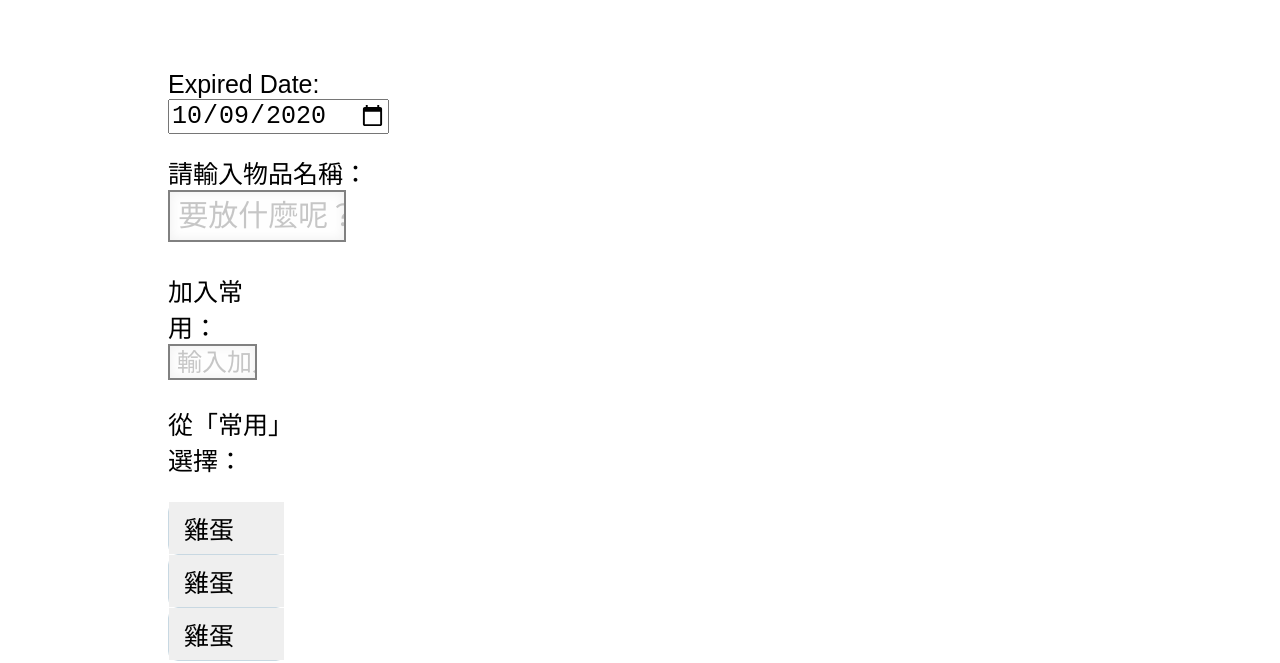
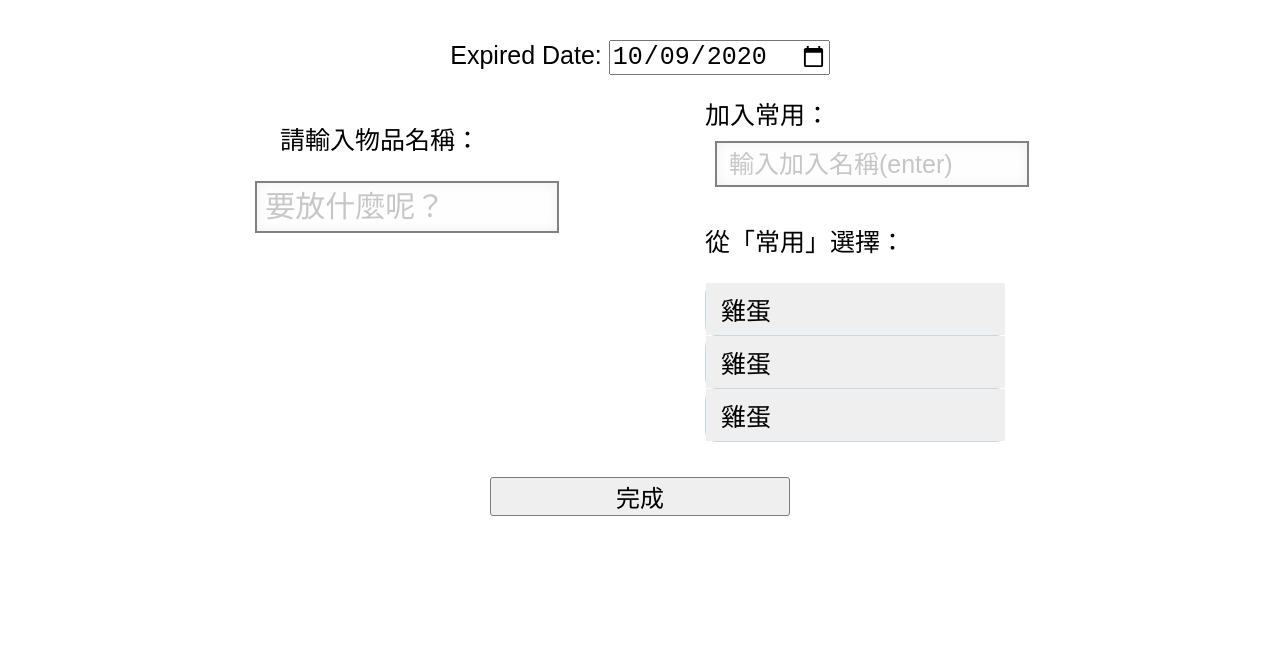
Before and after one commit to Lauren505/pantry, a plain HTML site: page templates/add.html in a window 1280 px wide. Shown: the part 156-819 px from the top of the page. Drawn offline with Linux system fonts and the light colour scheme; files that its build step writes are made by us from their sources; no server answers; files whose address does not match are found by name.

Commit message:
Add files via upload

```diff
--- a/static/add.js
+++ b/static/add.js
@@ -14,7 +14,7 @@ function common(url){
         data = jsontext['common']
         console.log(data);
         for(let i = 0; i < data.length; i++){
-            addnew(i, data[i])
+            addnew()
         }
     }).catch((err) => {
         console.log('refresh error:', err);
@@ -24,18 +24,11 @@ function common(url){
 function addnew(i, name){
     var node = document.createElement("LI");
     node.setAttribute("class", "item");
-    node.innerHTML = "<input type='button' id='opt"+i+"' class='itemdetail' value='"+name+"' onclick='addtoinput(this)'>"
+    node.innerHTML = "<li class='item'><input type='button' id='opt"+i+"' class='itemdetail' value='"+name+"'></li>"
     document.getElementsByClassName("itemlist")[0].appendChild(node);
 }
 
-window.onload = function() {
+setInterval(common(com), 5000);
+itemn.onclick = function () {
     common(com);
 }
-
-function addtoinput(myObj){
-    id = myObj.id
-    val = myObj.value
-    console.log("val: ", val)
-    itemn.value = val
-
-}
--- a/static/addstyle.css
+++ b/static/addstyle.css
@@ -1,6 +1,20 @@
 .main{
     display: flex;
+    flex-direction: column;
+    align-items: center;
+
+}
+
+.name{
+    display: flex;
     flex-direction: row;
+    width: 100%;
+}
+
+#usually{
+    margin: 10px;
+    padding: 5px;
+    width: 300px;
 }
 
 
@@ -12,9 +26,7 @@ h1{
 
 .container{
     display: flex;
-    width: 40%;
-    margin-top: 30px;
-    margin-left: 150px;
+    align-items: center;
     flex-direction: column;
 }
 
@@ -74,25 +86,40 @@ h1{
     opacity: 0.4;
 }
 
+.keyname{
+    display: flex;
+    flex-direction: column;
+}
+
+.keyname label{
+    margin-top: 0;
+    padding: 25px;
+    width: 400px;
+}
+
+.keyname input{
+    width: 300px;
+}
+
 .selectlist{
-    margin-top: 30px;
-    margin-right: 150px;
-    width: 40%;
+    height: auto;
+    width: 300px;
 }
 
 .itemlist{
     list-style: none;
     padding: 0;
     margin: 0;
-    max-height: 27em;
     overflow: scroll;
+    display: flex;
+    flex-direction: column;
 }
 
 .item{
     position: relative;
     width: 100%;
     display: flex;
-    flex-direction: row;
+    flex-direction: column;
     justify-content: flex-start;
     align-items: center;
     background: #DCEEF9;
@@ -127,23 +154,19 @@ h1{
 .finish___button{
     display: flex;
     padding: 0;
-    width: 12em;
     justify-content: space-around;
     list-style: none;
-    top: 50%;
-    left: 50%;
+
 }
 
 .finish__button input[type=submit]{
-    padding: 15px;
-    font-size: 2.5em;
+    width: 300px;
+    font-size: 1.5em;
     font-weight: inherit;
     border: 1px solid #7C7C7C;
-    border-radius: 5px;
+    border-radius: 3px;
     cursor: pointer;
-    margin-left: 230px;
-    margin-top: 30px;
-    border-radius: 15px;
+    margin-top: 15px;
 }
 
 .back button {
```
